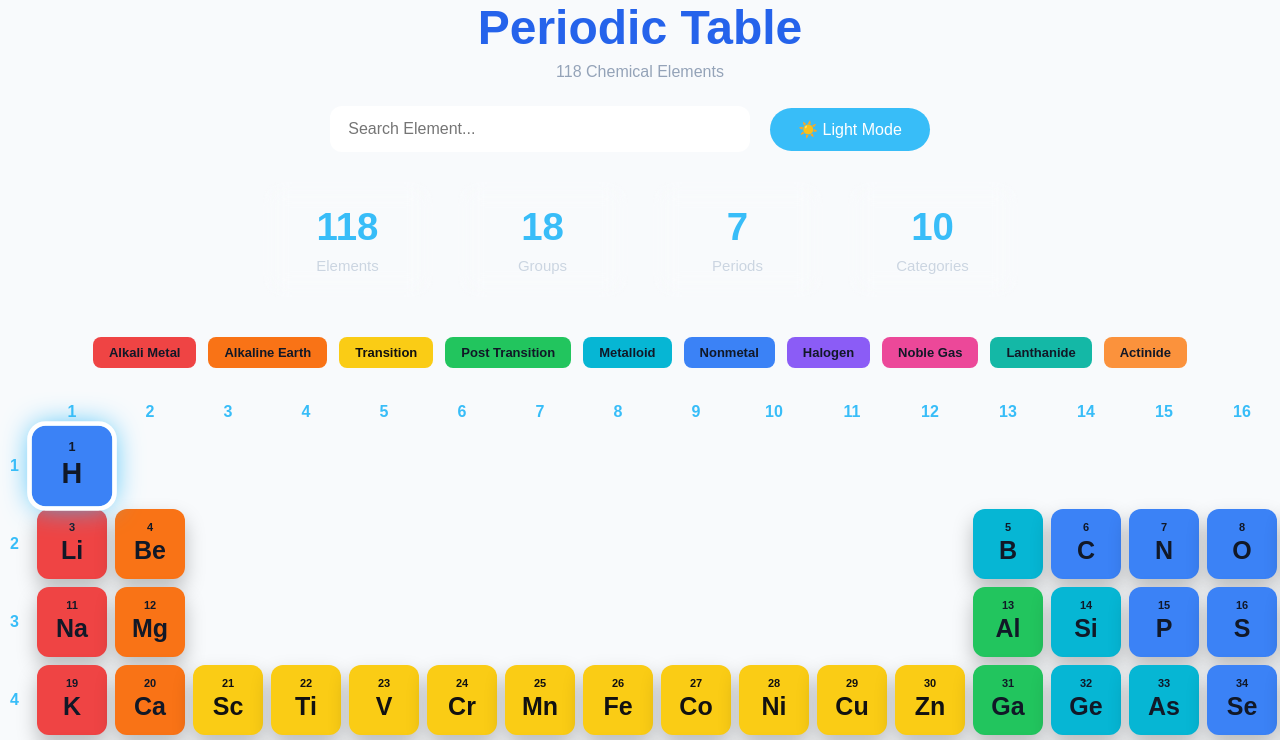
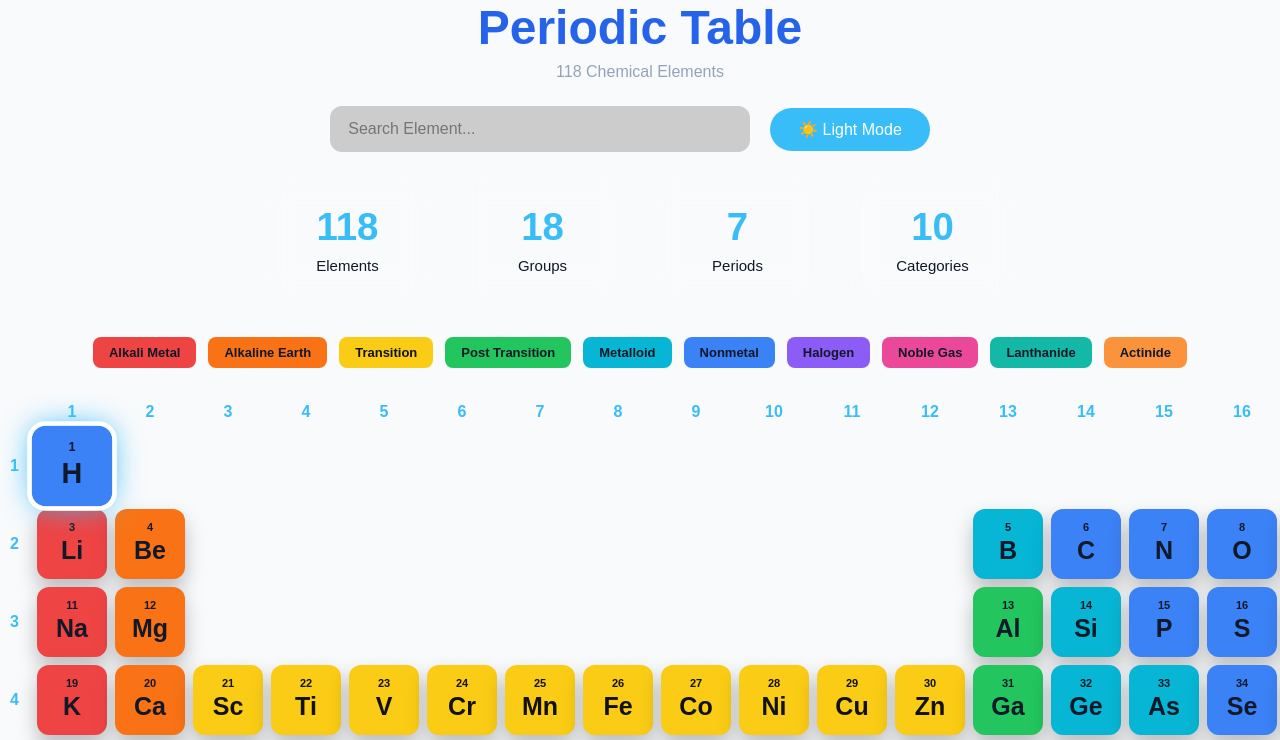
Before and after one commit to passion-with-heart/periodic-table, a plain HTML site: page index.html in a window 1280 px wide. Both pictures are taken after a click on the button "🌙 Dark Mode". Shown: the top 740 px of the page. Drawn offline with Linux system fonts and the light colour scheme.

Commit message:
Update CSS variables for background colors and improve styling consistency

```diff
--- a/styleSheet.css
+++ b/styleSheet.css
@@ -7,6 +7,7 @@
 
 :root {
   --bg: #0f172a;
+  --bgl: #ffffff;
   --card: #1e293b;
   --text: #ffffff;
   --heading: #38bdf8;
@@ -15,6 +16,7 @@
 
 .light {
   --bg: #f8fafc;
+  --bgl: #ccc;
   --card: #ffffff;
   --text: #111827;
   --heading: #2563eb;
@@ -77,7 +79,7 @@ header p {
   border-radius: 12px;
   outline: none;
   font-size: 16px;
-  background: white;
+  background: var(--bgl);
 }
 
 /* LEGEND */
@@ -367,7 +369,7 @@ header p {
 }
 
 .stat-card p {
-  color: #cbd5e1;
+  color: var(--text);
   font-size: 15px;
 }
 
```
